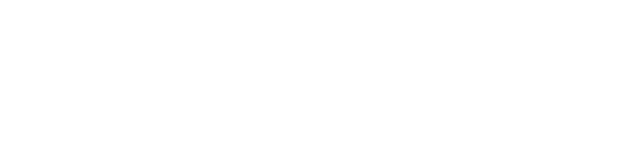
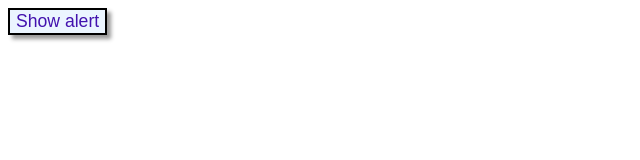
Before and after one commit to idtsp20/idtsp20.github.io, a plain HTML site: page week12/javascript.html in a window 1280 px wide. Shown: the whole page, without its empty margins (0-640 px from the left). Drawn offline with Linux system fonts and the light colour scheme.

Commit message:
Update javascript.html

```diff
--- a/week12/javascript.html
+++ b/week12/javascript.html
@@ -10,9 +10,23 @@
     alert (myText);
   }
   </script>
-
+  <style>
+    button {
+    font-size: 1.1em;
+    background-color: #EBF5FF;
+    color: #4312AE;
+    border: 2px solid black;
+    box-shadow: 4px 4px 4px #999999;
+  }
+  button:hover, button:focus, button:active {
+    /* swap colors */
+    color: #EBF5FF;
+    background-color: #4312AE;
+    cursor: pointer; /* displays a hand */
+  }
+    </style>
   </head>
-  <body onload="showAlert()">
-    <!-- The content of your web page will go here -->
+  <body>
+    <button onclick="showAlert()">Show alert</button>
   </body>
 </html>
```
